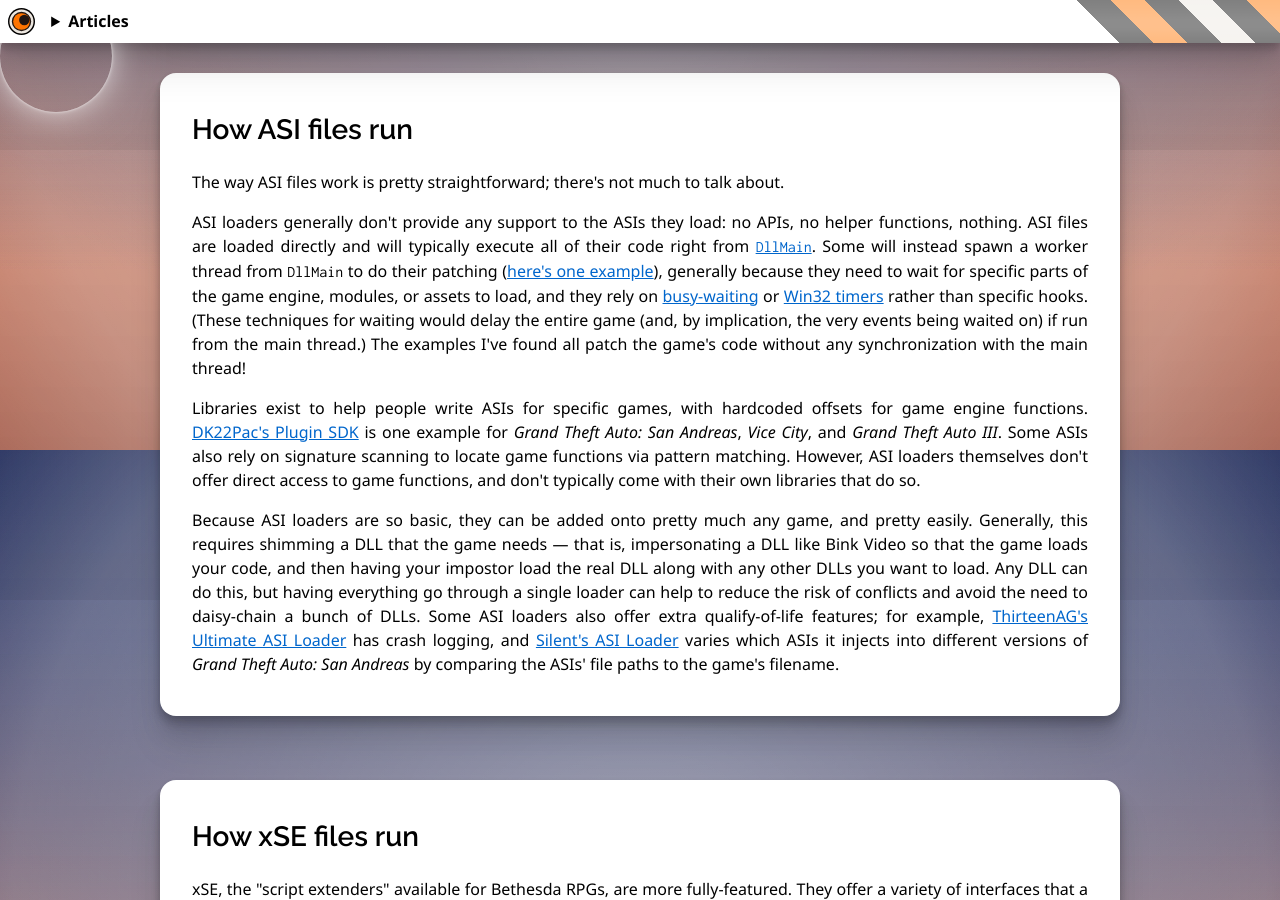
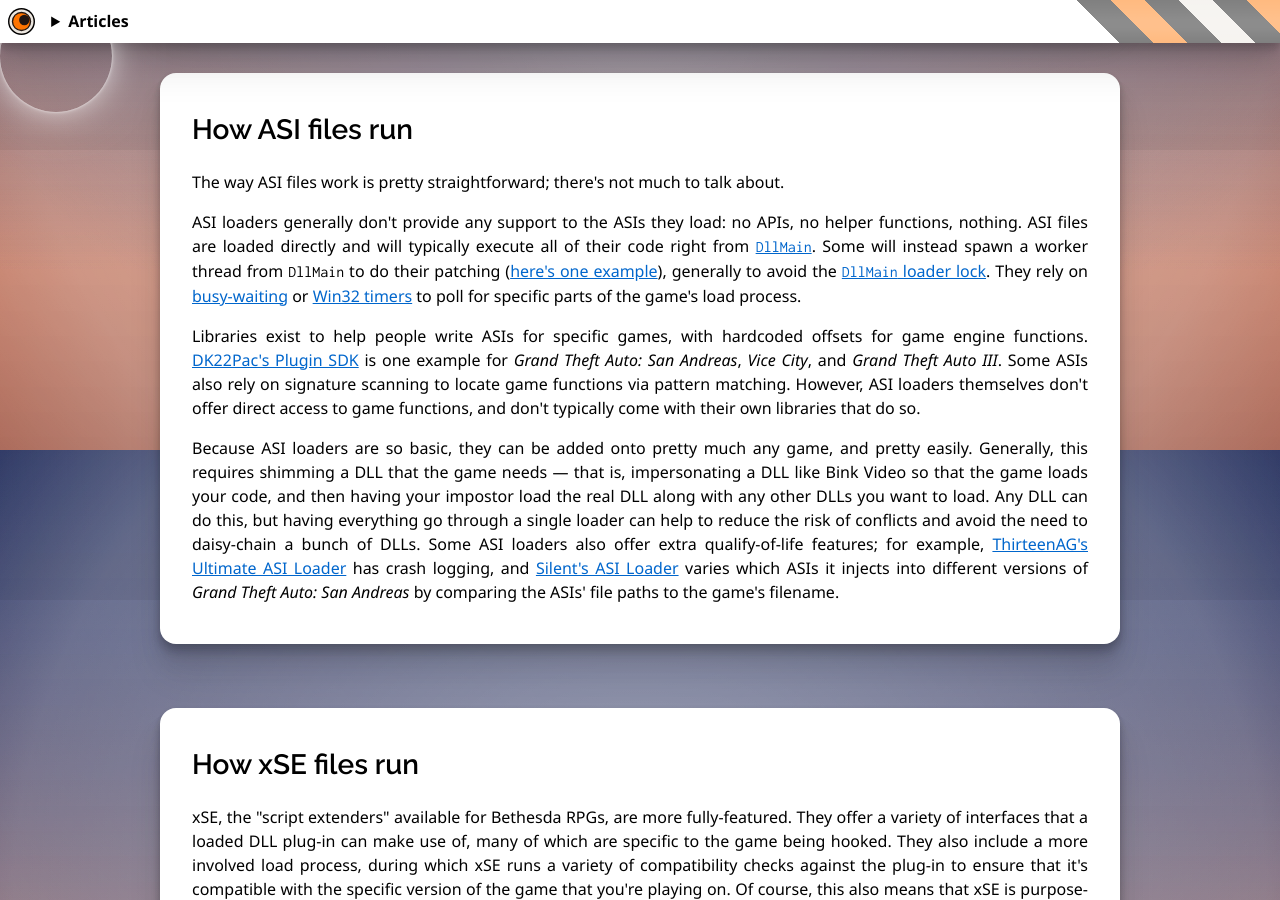
Before and after one commit to DavidJCobb/davidjcobb.github.io, a Jekyll site: the page built from _articles/asi-files-and-modding.html, in a window 1280 px wide and 900 px high, scrolled down 1350 px. Built offline with Jekyll 4.4.1, drawn with Linux system fonts in a browser that asks for light colours.

Commit message:
Update asi-files-and-modding.html
Factual correction. In my defense, I learned native-code programming backwards, starting with some of the harder and more niche stuff (reverse engineering) and working my way to the more common stuff (Win32)... and my Win32 knowledge is admittedly still a work in progress.

```diff
--- a/_articles/asi-files-and-modding.html
+++ b/_articles/asi-files-and-modding.html
@@ -89,7 +89,7 @@
       The way ASI files work is pretty straightforward; there's not much to talk about.
    </p>
    <p>
-      ASI loaders generally don't provide any support to the ASIs they load: no APIs, no helper functions, nothing. ASI files are loaded directly and will typically execute all of their code right from <a href="https://learn.microsoft.com/en-us/windows/win32/dlls/dllmain" target="_blank"><code>DllMain</code></a>. Some will instead spawn a worker thread from <code>DllMain</code> to do their patching (<a href="https://gist.github.com/ThirteenAG/868a964b46b82ce5cebbd4a0823c69e4" target="_blank">here's one example</a>), generally because they need to wait for specific parts of the game engine, modules, or assets to load, and they rely on <a href="https://en.wikipedia.org/wiki/Busy_waiting" target="_blank">busy-waiting</a> or <a href="https://learn.microsoft.com/en-us/windows/win32/sync/using-waitable-timer-objects" target="_blank">Win32 timers</a> rather than specific hooks. (These techniques for waiting would delay the entire game (and, by implication, the very events being waited on) if run from the main thread.) The examples I've found all patch the game's code without any synchronization with the main thread!
+      ASI loaders generally don't provide any support to the ASIs they load: no APIs, no helper functions, nothing. ASI files are loaded directly and will typically execute all of their code right from <a href="https://learn.microsoft.com/en-us/windows/win32/dlls/dllmain" target="_blank"><code>DllMain</code></a>. Some will instead spawn a worker thread from <code>DllMain</code> to do their patching (<a href="https://gist.github.com/ThirteenAG/868a964b46b82ce5cebbd4a0823c69e4" target="_blank">here's one example</a>), generally to avoid the <a href="https://learn.microsoft.com/en-us/windows/win32/dlls/dynamic-link-library-best-practices" target="_blank"><code>DllMain</code> loader lock</a>. They rely on <a href="https://en.wikipedia.org/wiki/Busy_waiting" target="_blank">busy-waiting</a> or <a href="https://learn.microsoft.com/en-us/windows/win32/sync/using-waitable-timer-objects" target="_blank">Win32 timers</a> to poll for specific parts of the game's load process.
    </p>
    <p>
       Libraries exist to help people write ASIs for specific games, with hardcoded offsets for game engine functions. <a href="https://github.com/DK22Pac/plugin-sdk" target="_blank">DK22Pac's Plugin SDK</a> is one example for <i>Grand Theft Auto: San Andreas</i>, <i>Vice City</i>, and <i>Grand Theft Auto III</i>. Some ASIs also rely on signature scanning to locate game functions via pattern matching. However, ASI loaders themselves don't offer direct access to game functions, and don't typically come with their own libraries that do so.
```
